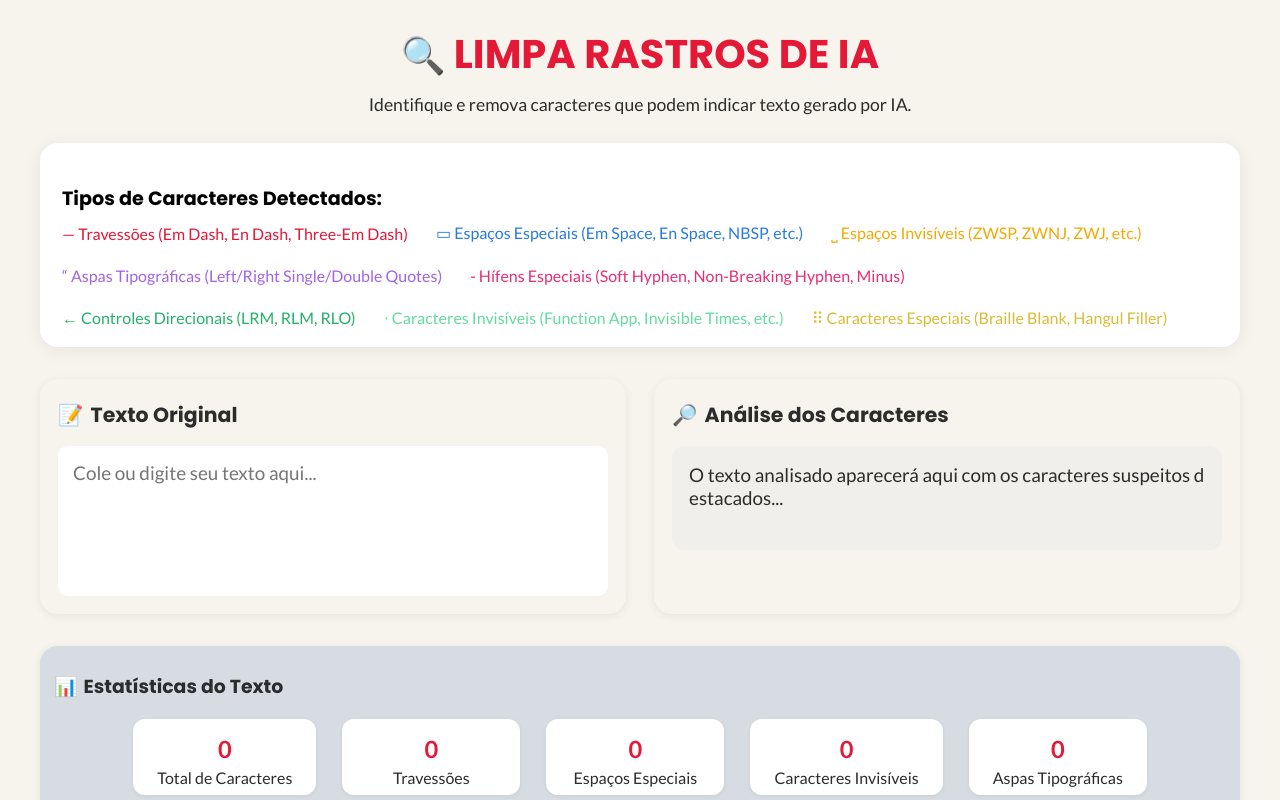
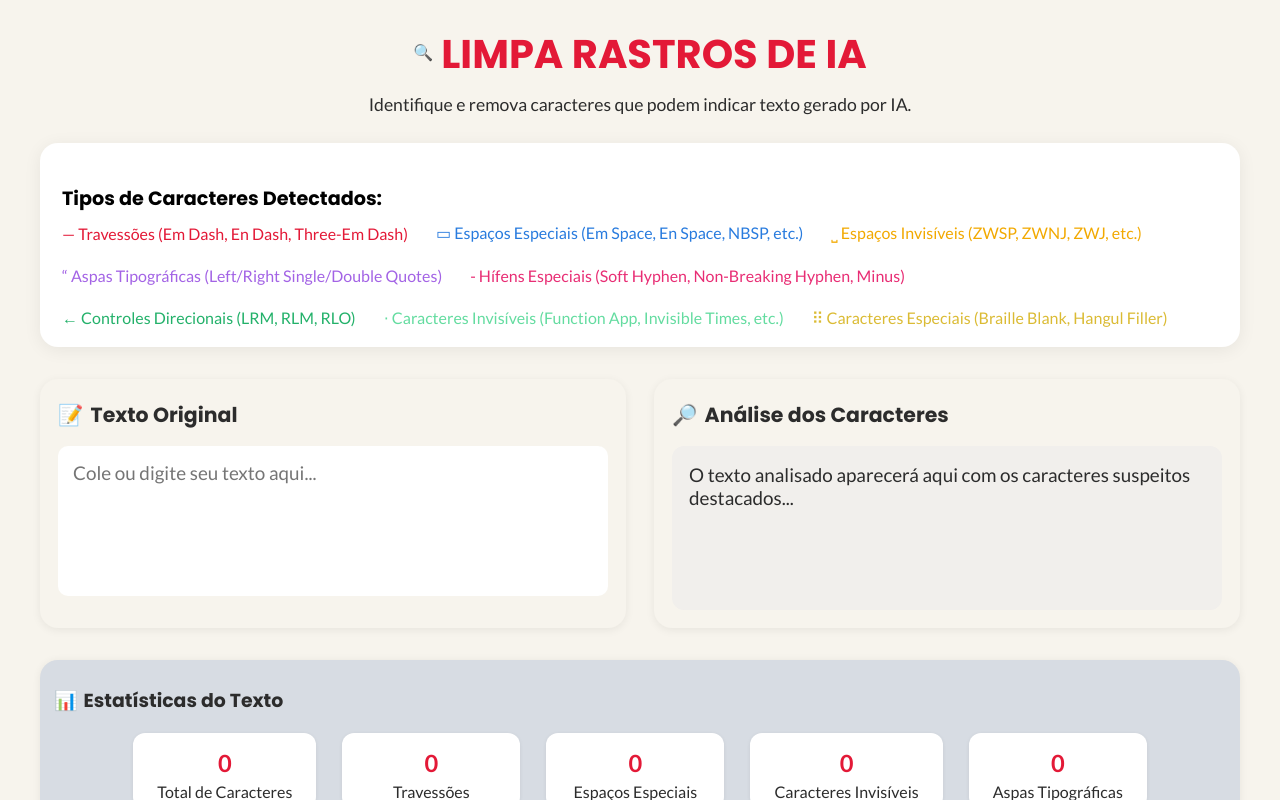
Before and after one commit to tuco-gui/semrastros, a React (Vite) app: page / in a window 1280 px wide. Shown: the top 800 px of the page. Built offline with nearby package versions, Linux system fonts and the light colour scheme.

Commit message:
Update App.jsx

```diff
--- a/src/App.jsx
+++ b/src/App.jsx
@@ -2,7 +2,6 @@ import React, { useState } from "react";
 import "./style.css";
 
 function detectarCaracteres(texto) {
-  // Grupos de caracteres suspeitos
   const chars = {
     tracos: ["—", "–", "―"],
     espacosEspeciais: [" ", " ", " ", " ", " ", "\u00A0"],
@@ -14,7 +13,6 @@ function detectarCaracteres(texto) {
     especiais: ["⠀", "ㅤ"]
   };
 
-  // Função de contagem
   const countChars = (text, charsArr) =>
     text.split("").filter(c => charsArr.includes(c)).length;
 
@@ -30,10 +28,9 @@ function detectarCaracteres(texto) {
   };
 }
 
-// Mapeamento das cores para span (NÃO ALTERAR pois já está linkado com seu CSS)
 const mapa = {
   "—": "vermelho", "–": "vermelho", "―": "vermelho",
-  " ": "azul", " ": "azul", " ": "azul", " ": "azul", " ": "azul", "\u00A0": "azul",
+  " ": "azul", " ": "azul", " ": "azul", " ": "azul", "\u00A0": "azul",
   "\u200B": "amarelo", "\u200C": "amarelo", "\u200D": "amarelo", "\u2060": "amarelo",
   "“": "roxo", "”": "roxo", "‘": "roxo", "’": "roxo", "‹": "roxo", "›": "roxo", "«": "roxo", "»": "roxo",
   "‐": "rosa", "‑": "rosa", "‒": "rosa", "−": "rosa",
@@ -42,16 +39,8 @@ const mapa = {
   "⠀": "amarelo-claro", "ㅤ": "amarelo-claro"
 };
 
-// Função para remover caracteres indesejados
 function limparCaracteres(texto) {
-  const todosCaracteres = [
-    ...Object.values(mapa).map(cor =>
-      Object.keys(mapa).filter(char => mapa[char] === cor)
-    )
-  ].flat();
-
   let resultado = texto;
-  // Remove todos os caracteres definidos no mapa
   Object.keys(mapa).forEach(caractere => {
     const regex = new RegExp(caractere.replace(/[-[\]/{}()*+?.\\^$|]/g, '\\$&'), "g");
     resultado = resultado.replace(regex, "");
@@ -59,7 +48,6 @@ function limparCaracteres(texto) {
   return resultado;
 }
 
-// Função para destacar caracteres
 function destacarCaracteres(texto) {
   return texto.split("").map((c, i) =>
     mapa[c]
@@ -72,11 +60,9 @@ export default function App() {
   const [textoOriginal, setTextoOriginal] = useState("");
   const [mensagem, setMensagem] = useState("");
 
-  // Análise em tempo real
   const analise = detectarCaracteres(textoOriginal);
   const totalCaracteres = textoOriginal.length;
 
-  // Limpa, copia e mostra mensagem
   function handleLimpar() {
     if (textoOriginal) {
       const textoLimpo = limparCaracteres(textoOriginal);
@@ -91,7 +77,7 @@ export default function App() {
   return (
     <div className="container">
       <header>
-        <span role="img" aria-label="Lupa" style={{ fontSize: 36, verticalAlign: "middle" }}>🔍</span>
+        <span role="img" aria-label="Lupa" className="icon-lupa">🔍</span>
         <span className="titulo">LIMPA RASTROS DE IA</span>
         <p className="subtitulo">
           Identifique e remova caracteres que podem indicar texto gerado por IA.
@@ -145,7 +131,7 @@ export default function App() {
             <span role="img" aria-label="Lupa">🔎</span>
             <span>Análise dos Caracteres</span>
           </div>
-          <div className="analise-area" style={{ minHeight: 70, wordBreak: "break-all" }}>
+          <div className="analise-area">
             {textoOriginal
               ? destacarCaracteres(textoOriginal)
               : "O texto analisado aparecerá aqui com os caracteres suspeitos destacados..."}
@@ -169,7 +155,7 @@ export default function App() {
           <div className="estat-box"><div className="valor">{analise.hifensEspeciais}</div> Hífens Especiais</div>
         </div>
         <button className="btn-limpar" onClick={handleLimpar}>✨ Limpar Caracteres</button>
-        <div style={{ marginTop: 8, color: "green" }}>{mensagem}</div>
+        {mensagem && <div style={{ marginTop: 8, color: "#16a34a", fontWeight: 700 }}>{mensagem}</div>}
       </section>
     </div>
   );
```
